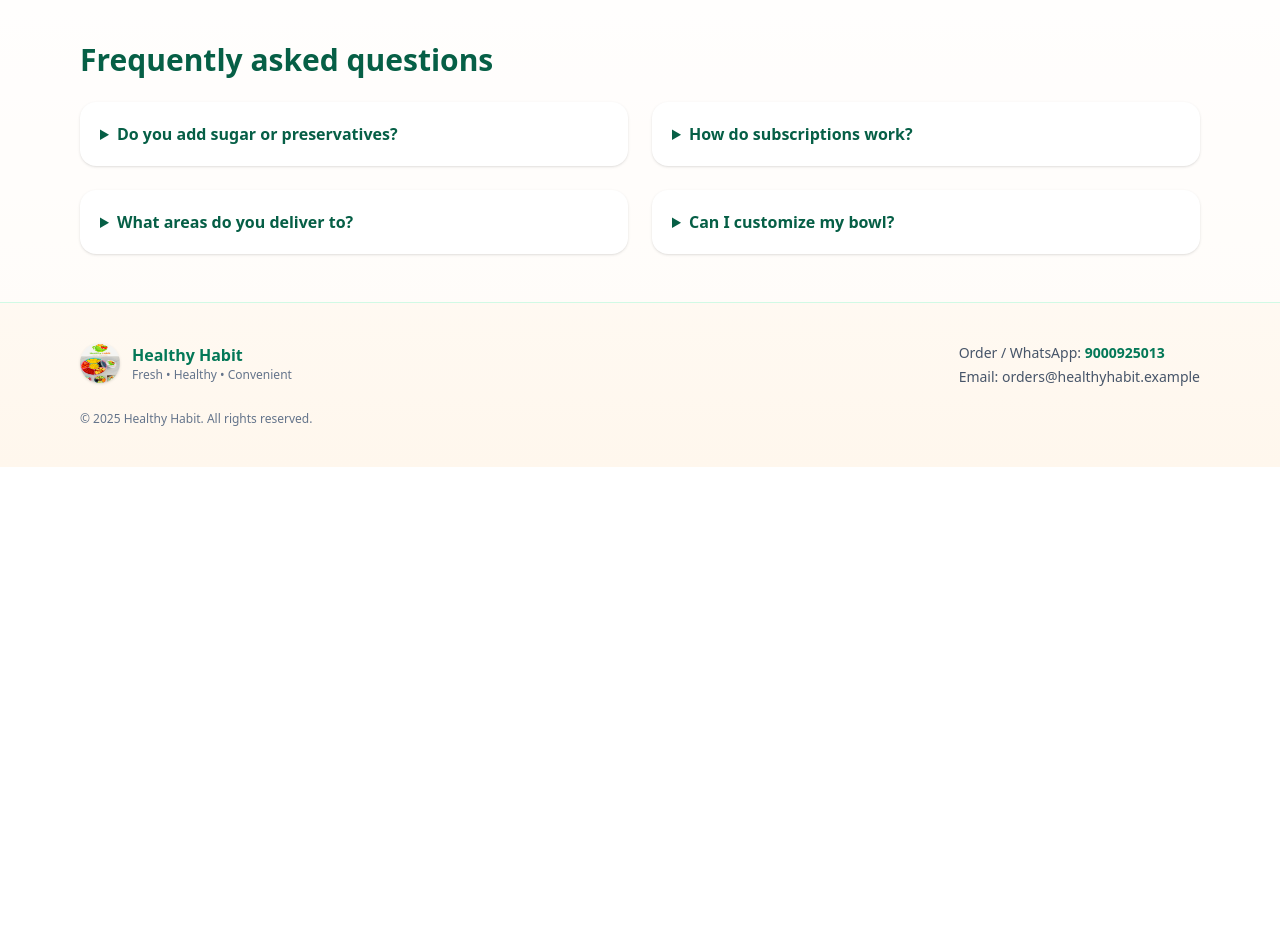
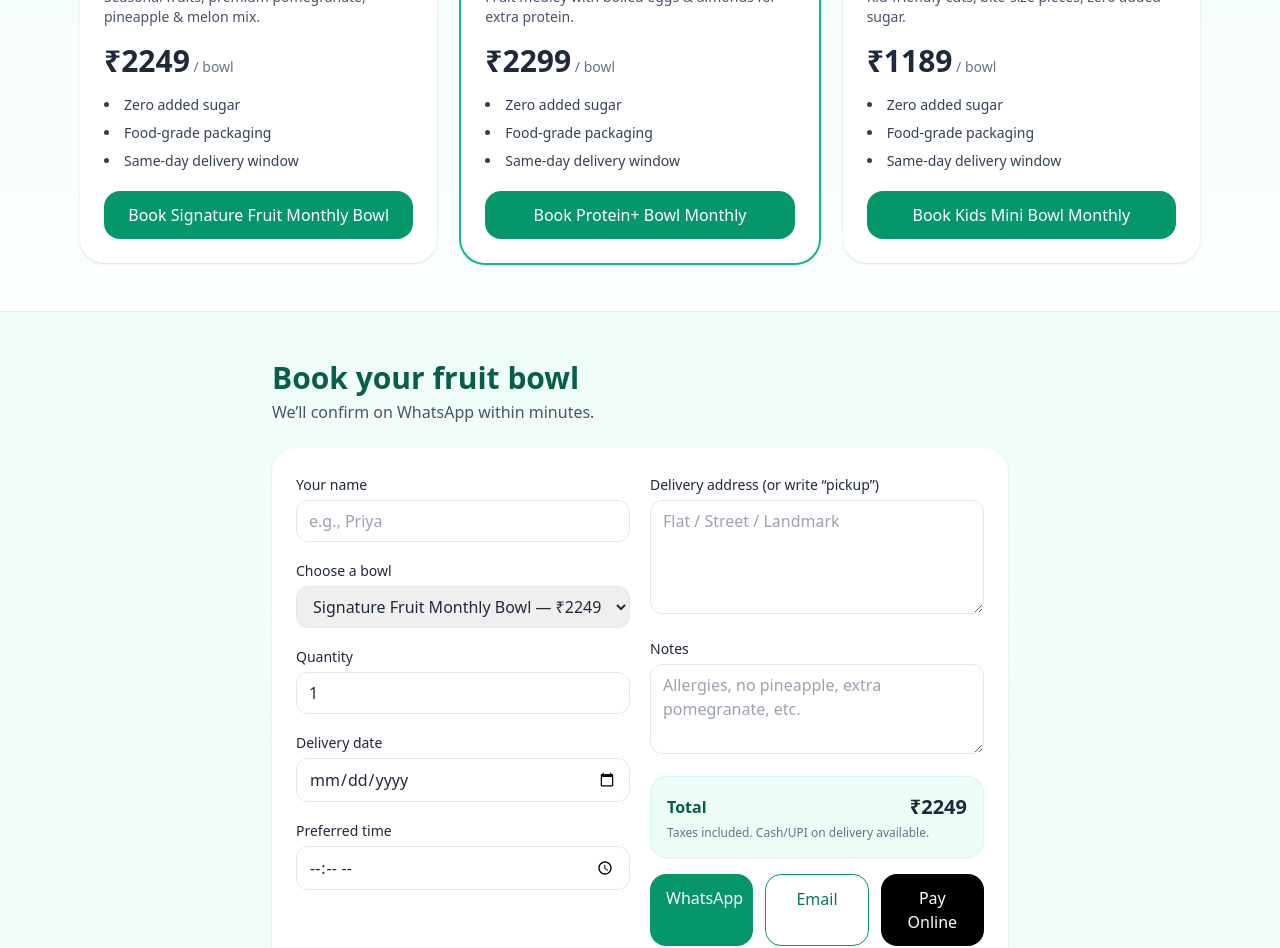
Before and after one commit to giriadara/healthyhabit, a React (Vite) app: page / in a window 1280 px wide. Shown: the part 760-1708 px from the top of the page. Before the commit the page ends 1227 px from the top, so only its background shows below. Built offline with nearby package versions, Linux system fonts and the light colour scheme; the HTML template or start-up script is replaced by a standard one.

Commit message:
Razorpay: runtime key + detailed errors + unified checkout

```diff
--- a/src/App.jsx
+++ b/src/App.jsx
@@ -179,6 +179,183 @@ export default function HealthyHabitSite() {
         </div>
       </section>
 
+      <section id="why-us" className="bg-white/60 border-y border-emerald-100">
+        <div className="max-w-6xl mx-auto px-4 py-12 grid md:grid-cols-3 gap-8">
+          {[
+            { t: "Squeaky clean", d: "RO-washed, food-grade gloves, sealed boxes." },
+            { t: "Always fresh", d: "We prep close to delivery time to keep it crisp." },
+            { t: "Flexible plans", d: "Book once, schedule daily, or choose monthly box." },
+          ].map((f) => (
+            <div key={f.t} className="rounded-3xl bg-white p-6 shadow">
+              <p className="text-2xl">🥝</p>
+              <h3 className="mt-2 text-xl font-semibold text-emerald-800">{f.t}</h3>
+              <p className="text-slate-600 text-sm">{f.d}</p>
+            </div>
+          ))}
+        </div>
+      </section>
+
+      <section id="pricing" className="max-w-6xl mx-auto px-4 py-12">
+        <h2 className="text-3xl font-bold text-emerald-800">Simple pricing</h2>
+        <p className="text-slate-600 mt-1">Bulk/office/party orders available on request.</p>
+        <div className="mt-6 grid md:grid-cols-3 gap-6">
+          {[...PRODUCTS].map((p, i) => (
+            <div key={p.sku} className={`rounded-3xl p-6 shadow bg-white ${i === 1 ? "ring-2 ring-emerald-500" : ""}`}>
+              <h3 className="text-xl font-semibold text-emerald-800">{p.name}</h3>
+              <p className="text-sm text-slate-600">{p.desc}</p>
+              <p className="mt-4 text-3xl font-extrabold">
+                ₹{p.price}<span className="text-sm font-medium text-slate-500"> / bowl</span>
+              </p>
+              <ul className="mt-4 text-sm text-slate-700 space-y-2 list-disc list-inside">
+                <li>Zero added sugar</li>
+                <li>Food-grade packaging</li>
+                <li>Same-day delivery window</li>
+              </ul>
+              <button
+                onClick={() => { setVariant(p.sku); setOpen(true); }}
+                className="mt-5 w-full px-4 py-3 rounded-2xl bg-emerald-600 text-white hover:bg-emerald-700"
+              >
+                Book {p.name}
+              </button>
+            </div>
+          ))}
+        </div>
+      </section>
+
+      <section id="book" className="bg-emerald-50/60 border-t border-emerald-100">
+        <div className="max-w-3xl mx-auto px-4 py-12">
+          <h2 className="text-3xl font-bold text-emerald-800">Book your fruit bowl</h2>
+          <p className="text-slate-600 mt-1">We’ll confirm on WhatsApp within minutes.</p>
+
+          <div className="mt-6 rounded-3xl bg-white shadow p-6 grid md:grid-cols-2 gap-5">
+            <div className="space-y-4">
+              <label className="block">
+                <span className="text-sm font-medium">Your name</span>
+                <input
+                  value={name}
+                  onChange={(e) => setName(e.target.value)}
+                  className="mt-1 w-full border rounded-xl px-3 py-2 focus:outline-none focus:ring-2 focus:ring-emerald-500"
+                  placeholder="e.g., Priya"
+                />
+              </label>
+
+              <label className="block">
+                <span className="text-sm font-medium">Choose a bowl</span>
+                <select
+                  value={variant}
+                  onChange={(e) => setVariant(e.target.value)}
+                  className="mt-1 w-full border rounded-xl px-3 py-2 focus:ring-2 focus:ring-emerald-500"
+                >
+                  {PRODUCTS.map((p) => (
+                    <option value={p.sku} key={p.sku}>
+                      {p.name} — ₹{p.price}
+                    </option>
+                  ))}
+                </select>
+              </label>
+
+              <label className="block">
+                <span className="text-sm font-medium">Quantity</span>
+                <input
+                  type="number"
+                  min={1}
+                  value={qty}
+                  onChange={(e) => setQty(Math.max(1, Number(e.target.value)))}
+                  className="mt-1 w-full border rounded-xl px-3 py-2"
+                />
+              </label>
+
+              <label className="block">
+                <span className="text-sm font-medium">Delivery date</span>
+                <input
+                  type="date"
+                  value={date}
+                  onChange={(e) => setDate(e.target.value)}
+                  className="mt-1 w-full border rounded-xl px-3 py-2"
+                />
+              </label>
+
+              <label className="block">
+                <span className="text-sm font-medium">Preferred time</span>
+                <input
+                  type="time"
+                  value={time}
+                  onChange={(e) => setTime(e.target.value)}
+                  className="mt-1 w-full border rounded-xl px-3 py-2"
+                />
+              </label>
+            </div>
+
+            <div className="space-y-4">
+              <label className="block">
+                <span className="text-sm font-medium">Delivery address (or write “pickup”)</span>
+                <textarea
+                  value={address}
+                  onChange={(e) => setAddress(e.target.value)}
+                  rows={4}
+                  className="mt-1 w-full border rounded-xl px-3 py-2"
+                  placeholder="Flat / Street / Landmark"
+                />
+              </label>
+
+              <label className="block">
+                <span className="text-sm font-medium">Notes</span>
+                <textarea
+                  value={notes}
+                  onChange={(e) => setNotes(e.target.value)}
+                  rows={3}
+                  className="mt-1 w-full border rounded-xl px-3 py-2"
+                  placeholder="Allergies, no pineapple, extra pomegranate, etc."
+                />
+              </label>
+
+              <div className="p-4 rounded-2xl bg-emerald-50 border border-emerald-100">
+                <div className="flex items-center justify-between">
+                  <p className="font-semibold text-emerald-800">Total</p>
+                  <p className="text-xl font-bold">₹{total}</p>
+                </div>
+                <p className="text-xs text-slate-500 mt-1">Taxes included. Cash/UPI on delivery available.</p>
+              </div>
+
+              <div className="grid sm:grid-cols-3 gap-3">
+                <a
+                  href={whatsappLink}
+                  target="_blank"
+                  rel="noreferrer"
+                  className="text-center px-4 py-3 rounded-2xl bg-emerald-600 text-white hover:bg-emerald-700"
+                >
+                  WhatsApp
+                </a>
+                <a
+                  href={`mailto:orders@healthyhabit.example?subject=Fruit%20Bowl%20Booking&body=${encodeURIComponent(
+                    `Name: ${name}\nVariant: ${selectedProduct.name}\nQty: ${qty}\nDate: ${date} ${time}\nAddress: ${address}\nNotes: ${notes}`
+                  )}`}
+                  className="text-center px-4 py-3 rounded-2xl border border-emerald-600 text-emerald-700 hover:bg-emerald-50"
+                >
+                  Email
+                </a>
+                <button
+                  onClick={() =>
+                    payOnline({
+                      name,
+                      phone: "", // add phone/email inputs later if needed
+                      email: "",
+                      amountInRupees: total,
+                      lineItem: `${selectedProduct.name}`,
+                      qty,
+                      extraNotes: notes,
+                    })
+                  }
+                  className="px-4 py-3 rounded-2xl bg-black text-white"
+                >
+                  Pay Online
+                </button>
+              </div>
+            </div>
+          </div>
+        </div>
+      </section>
+
       <section className="max-w-6xl mx-auto px-4 py-12">
         <h2 className="text-3xl font-bold text-emerald-800">How it works</h2>
         <div className="mt-6 grid md:grid-cols-3 gap-6">
```
